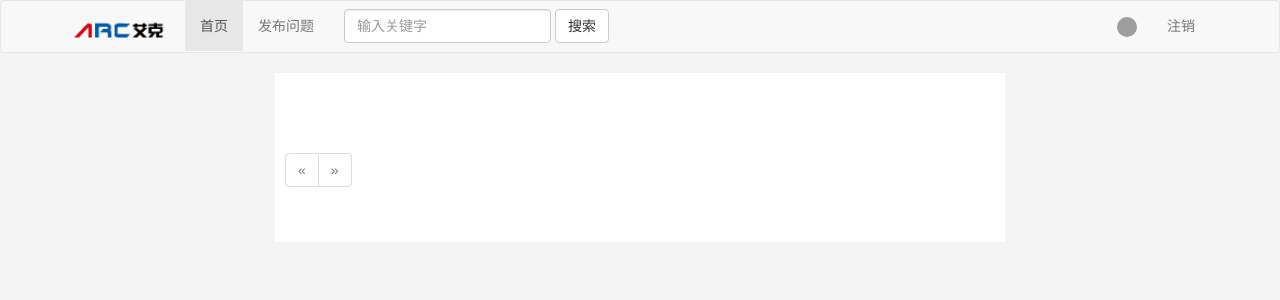
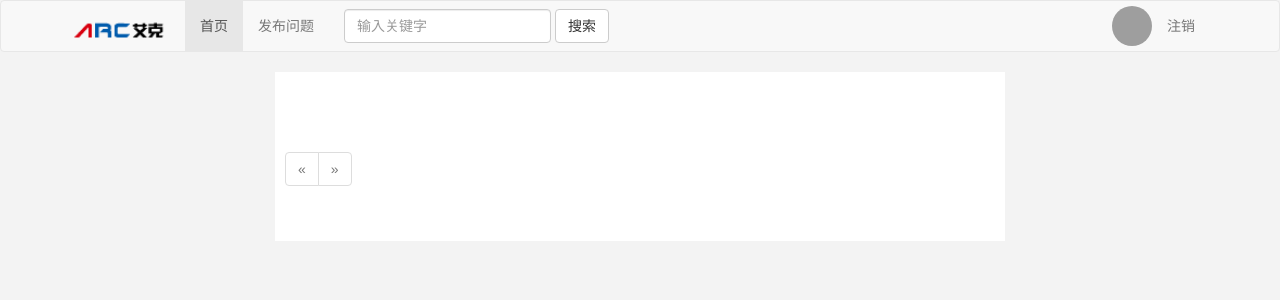
Before and after one commit to lymadalin/arcqa, a Flask app: page / in a window 1280 px wide. Shown: the top 300 px of the page. Run offline with Flask 2, Linux system fonts and the light colour scheme; the visitor is signed in with stand-in values (Sample User, id 1); data comes from the database, SQL or seed files in the repository; data that the repository does not hold is empty; some libraries are stand-ins or nearby versions; grey boxes are pictures that could not be loaded.

Commit message:
头像样式问题解决

```diff
--- a/static/css/base.css
+++ b/static/css/base.css
@@ -29,9 +29,13 @@ body{
 }
 
 .personal_avatar {
-    width: 20px;
-    height: 20px;
+    width: 40px;
+    height: 40px;
     -webkit-border-radius: 50%;
     -moz-border-radius: 50%;
     border-radius: 50%;
 }
+
+#avatar_link {
+    padding: 5px 0px;
+}
--- a/templates/mybase.html
+++ b/templates/mybase.html
@@ -48,7 +48,7 @@
                 <ul class="nav navbar-nav navbar-right">
                     {% if user %}
                         <li>
-                            <a href="{{ url_for('personal') }}">
+                            <a href="{{ url_for('personal') }}" id="avatar_link">
                                 <img src="{{ user.avatar }}" alt="{{ user.username }}" class="personal_avatar">
                             </a>
                         </li>
```
